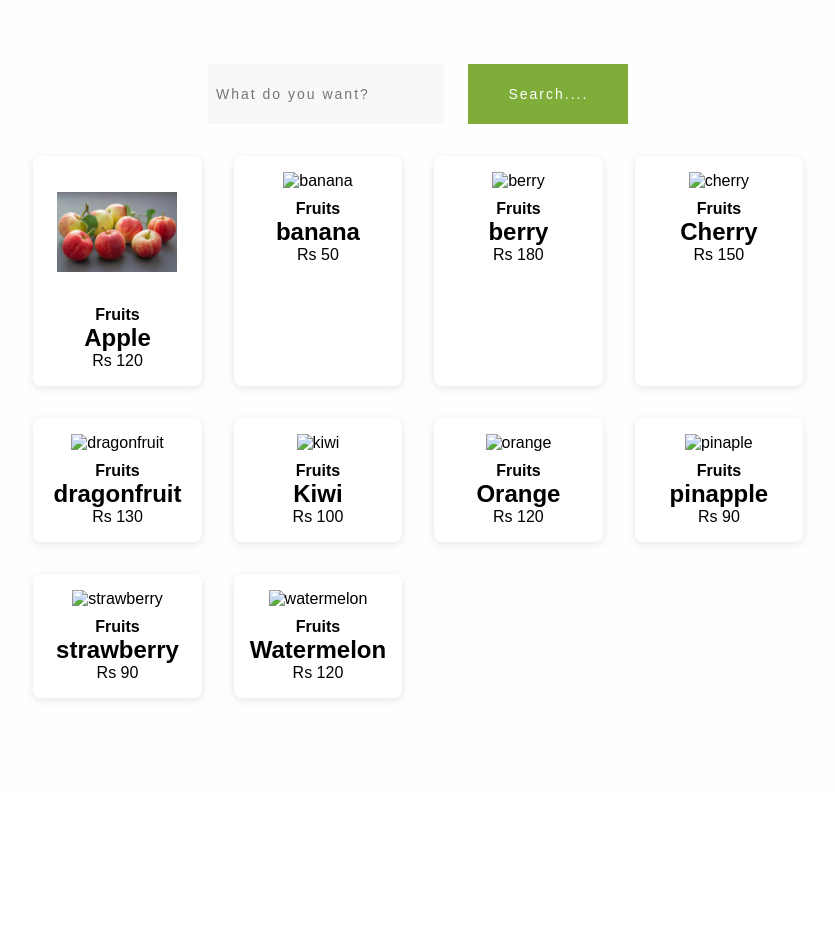
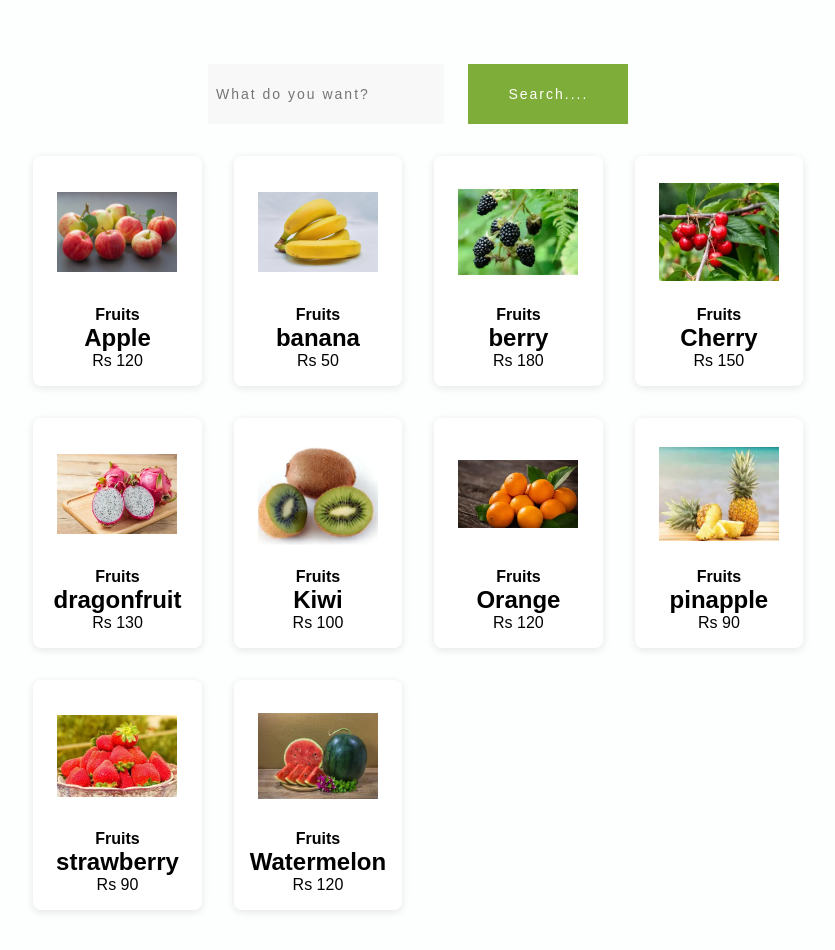
Before and after one commit to Jidnya1906/Search_AND_Filter, a plain HTML site: page index.html in a window 1280 px wide. Shown: the top 950 px of the page, without its empty margins (273-1108 px from the left). Before the commit the page ends 800 px from the top, so only its background shows below. Drawn offline with nearby package versions, Linux system fonts and the light colour scheme; the site is published under a folder, as on GitHub Pages, so addresses that start at the root find nothing.

Commit message:
Update index.html

```diff
--- a/index.html
+++ b/index.html
@@ -22,63 +22,63 @@
             </div>
 
             <div class="fruitImg">
-                <img src="/Images/banana.jpg" alt="banana">
+                <img src="Images/banana.jpg" alt="banana">
                 <h4>Fruits</h4>
                 <h2>banana</h2>
                 <span>Rs 50</span>
             </div>
 
             <div class="fruitImg">
-                <img src="/Images/berry.webp" alt="berry">
+                <img src="Images/berry.webp" alt="berry">
                 <h4>Fruits</h4>
                 <h2>berry</h2>
                 <span>Rs 180</span>
             </div>
 
             <div class="fruitImg">
-                <img src="/Images/cherry.webp" alt="cherry">
+                <img src="Images/cherry.webp" alt="cherry">
                 <h4>Fruits</h4>
                 <h2>Cherry</h2>
                 <span>Rs 150</span>
             </div>
 
             <div class="fruitImg">
-                <img src="/Images/drogon.webp" alt="dragonfruit">
+                <img src="Images/drogon.webp" alt="dragonfruit">
                 <h4>Fruits</h4>
                 <h2>dragonfruit</h2>
                 <span>Rs 130</span>
             </div>
 
             <div class="fruitImg">
-                <img src="/Images/kiwi.webp" alt="kiwi">
+                <img src="Images/kiwi.webp" alt="kiwi">
                 <h4>Fruits</h4>
                 <h2>Kiwi</h2>
                 <span>Rs 100</span>
             </div>
 
             <div class="fruitImg">
-                <img src="/Images/orange.webp" alt="orange">
+                <img src="Images/orange.webp" alt="orange">
                 <h4>Fruits</h4>
                 <h2>Orange</h2>
                 <span>Rs 120</span>
             </div>
 
             <div class="fruitImg">
-                <img src="/Images/pinapple.webp" alt="pinaple">
+                <img src="Images/pinapple.webp" alt="pinaple">
                 <h4>Fruits</h4>
                 <h2>pinapple</h2>
                 <span>Rs 90</span>
             </div>
 
             <div class="fruitImg">
-                <img src="/Images/strwaberry.webp" alt="strawberry">
+                <img src="Images/strwaberry.webp" alt="strawberry">
                 <h4>Fruits</h4>
                 <h2>strawberry</h2>
                 <span>Rs 90</span>
             </div>
 
             <div class="fruitImg">
-                <img src="/Images/watermelon.webp" alt="watermelon">
+                <img src="Images/watermelon.webp" alt="watermelon">
                 <h4>Fruits</h4>
                 <h2>Watermelon</h2>
                 <span>Rs 120</span>
```
